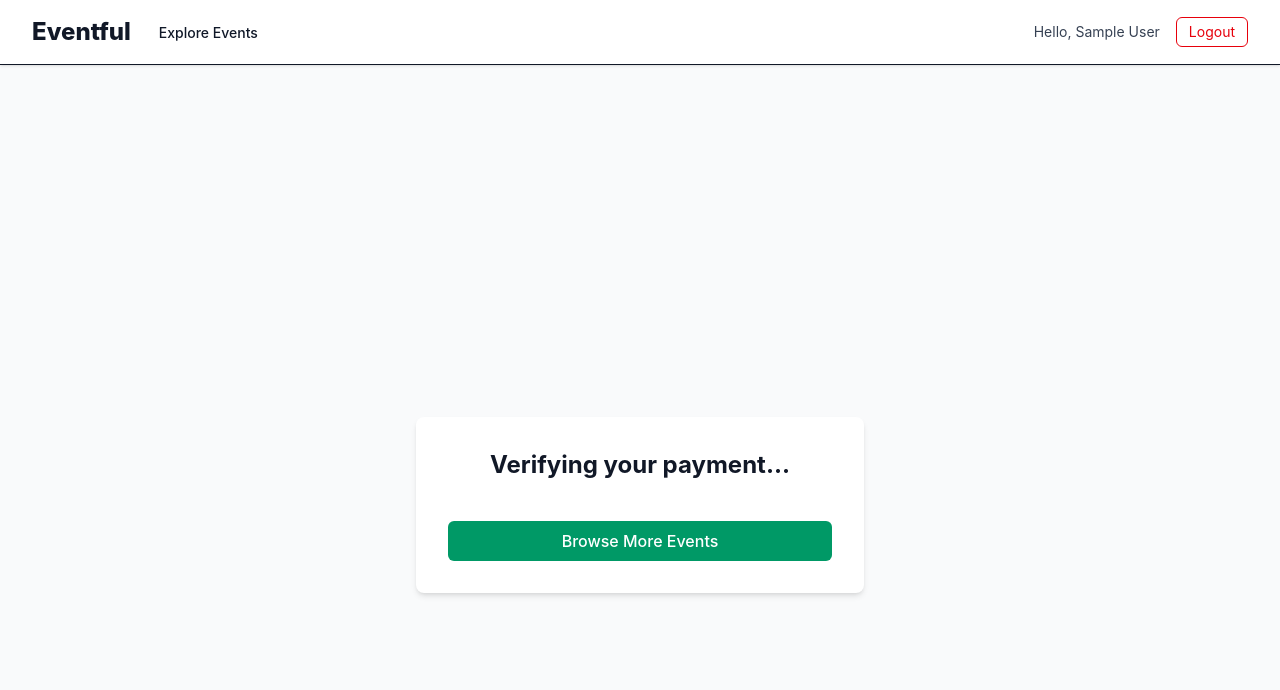
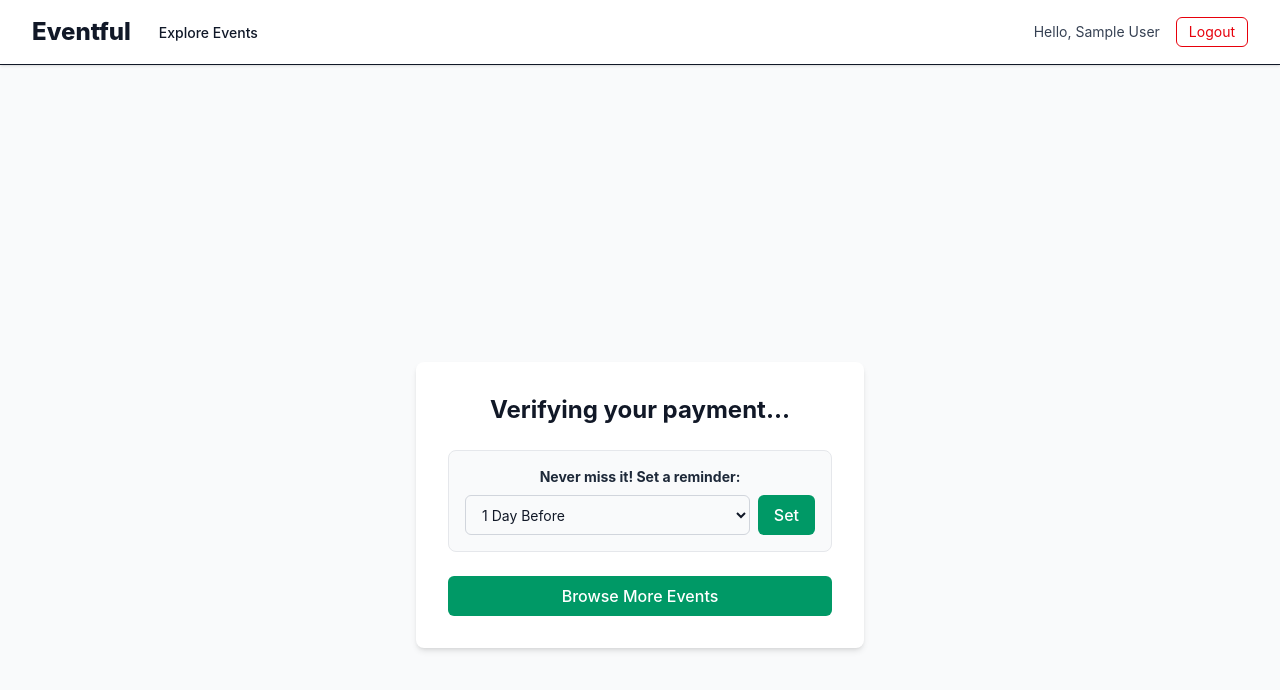
Before and after one commit to Fayorr/eventful-web, a React (Vite) app: page /payment/verify in a window 1280 px wide. Shown: the top 690 px of the page. Built offline with nearby package versions, Linux system fonts and the light colour scheme; no server answers; sample sign-in values are in the browser's storage.

Commit message:
add ui for scheduling reminder

```diff
--- a/src/features/auth/LoginForm.tsx
+++ b/src/features/auth/LoginForm.tsx
@@ -71,7 +71,15 @@ export const LoginForm: React.FC = () => {
 				className='w-full mt-4'
 			>
 				Sign In
-			</Button>
+            </Button>
+            <Button
+                type='button'
+                variant='secondary'
+                className='w-full mt-2'
+                onClick={() => navigate('/register')}
+            >
+                Create Account
+            </Button>
 		</form>
 	);
 };
--- a/src/features/events/CreateEventForm.tsx
+++ b/src/features/events/CreateEventForm.tsx
@@ -16,10 +16,13 @@ export const CreateEventForm: React.FC = () => {
 		location: '',
 		price: 0,
 		capacity: 0,
+		creatorReminder: 'none',
 	});
 
 	const handleChange = (
-		e: React.ChangeEvent<HTMLInputElement | HTMLTextAreaElement>,
+		e: React.ChangeEvent<
+			HTMLInputElement | HTMLTextAreaElement | HTMLSelectElement
+		>,
 	) => {
 		const { name, value } = e.target;
 		setFormData((prev) => ({
@@ -120,6 +123,22 @@ export const CreateEventForm: React.FC = () => {
 				/>
 			</div>
 
+			<div className='flex flex-col mb-4'>
+				<label className='mb-1 text-sm font-medium text-gray-700'>
+					Default Reminder for Attendees
+				</label>
+				<select
+					name='creatorReminder'
+					value={formData.creatorReminder}
+					onChange={handleChange}
+					className='px-4 py-2 border border-gray-300 rounded-md'
+				>
+					<option value='none'>No default reminder</option>
+					<option value='1_day'>1 Day Before</option>
+					<option value='1_week'>1 Week Before</option>
+				</select>
+			</div>
+
 			<Button
 				type='submit'
 				variant='primary'
--- a/src/pages/PaymentVerify.tsx
+++ b/src/pages/PaymentVerify.tsx
@@ -3,6 +3,73 @@ import { useSearchParams, useNavigate } from 'react-router-dom';
 import api from '../api/axios';
 import { Button } from '../components/ui/Button';
 
+export const TicketReminderWidget: React.FC<{ ticketId: string }> = ({
+	ticketId,
+}) => {
+	const [isLoading, setIsLoading] = useState(false);
+	const [message, setMessage] = useState('');
+	const [delayHours, setDelayHours] = useState('24'); // Default: 1 day
+
+	const handleSetReminder = async () => {
+		setIsLoading(true);
+		setMessage('');
+
+		try {
+			// Hit your new custom reminder endpoint
+			const response = await api.post(`/tickets/${ticketId}/reminder`, {
+				delayInHours: Number(delayHours),
+			});
+
+			const scheduledDate = new Date(
+				response.data.data.scheduledFor,
+			).toLocaleString();
+			setMessage(`✅ Reminder scheduled for ${scheduledDate}`);
+		} catch (error) {
+			setMessage(
+				`❌ ${error.response?.data?.message || 'Failed to set reminder'}`,
+			);
+		} finally {
+			setIsLoading(false);
+		}
+	};
+
+	return (
+		<div className='p-4 mt-6 border border-gray-200 rounded-lg bg-gray-50'>
+			<h3 className='mb-2 text-sm font-bold text-gray-800'>
+				Never miss it! Set a reminder:
+			</h3>
+
+			<div className='flex gap-2'>
+				<select
+					value={delayHours}
+					onChange={(e) => setDelayHours(e.target.value)}
+					className='grow px-3 py-2 text-sm border border-gray-300 rounded-md focus:outline-none focus:ring-1 focus:ring-primary'
+				>
+					<option value='1'>1 Hour Before</option>
+					<option value='24'>1 Day Before</option>
+					<option value='48'>2 Days Before</option>
+					<option value='168'>1 Week Before</option>
+				</select>
+
+				<Button
+					onClick={handleSetReminder}
+					isLoading={isLoading}
+					className='whitespace-nowrap'
+				>
+					Set
+				</Button>
+			</div>
+
+			{message && (
+				<p
+					className={`mt-3 text-xs font-medium ${message.startsWith('✅') ? 'text-green-600' : 'text-red-600'}`}
+				>
+					{message}
+				</p>
+			)}
+		</div>
+	);
+};
 
 export const PaymentVerify: React.FC = () => {
 	const [searchParams] = useSearchParams();
@@ -49,6 +116,19 @@ export const PaymentVerify: React.FC = () => {
 					</div>
 				)}
 
+				{/* <div className='p-4 mt-4 bg-white border rounded-lg shadow-sm'>
+					<h3 className='mb-2 text-md font-bold'>Set a Personal Reminder</h3>
+					<select
+						onChange={(e) => handleSetReminder(e.target.value)}
+						className='w-full px-4 py-2 border border-gray-300 rounded-md'
+					>
+						<option value='1_hour'>1 Hour Before</option>
+						<option value='1_day'>1 Day Before</option>
+						<option value='2_days'>2 Days Before</option>
+					</select>
+				</div> */}
+				<TicketReminderWidget ticketId={ticketData?._id} />
+
 				<Button
 					className='w-full mt-6'
 					onClick={() => navigate('/events')}
```
Also changed, not shown: src/pages/EventDetails.tsx (deleted).
